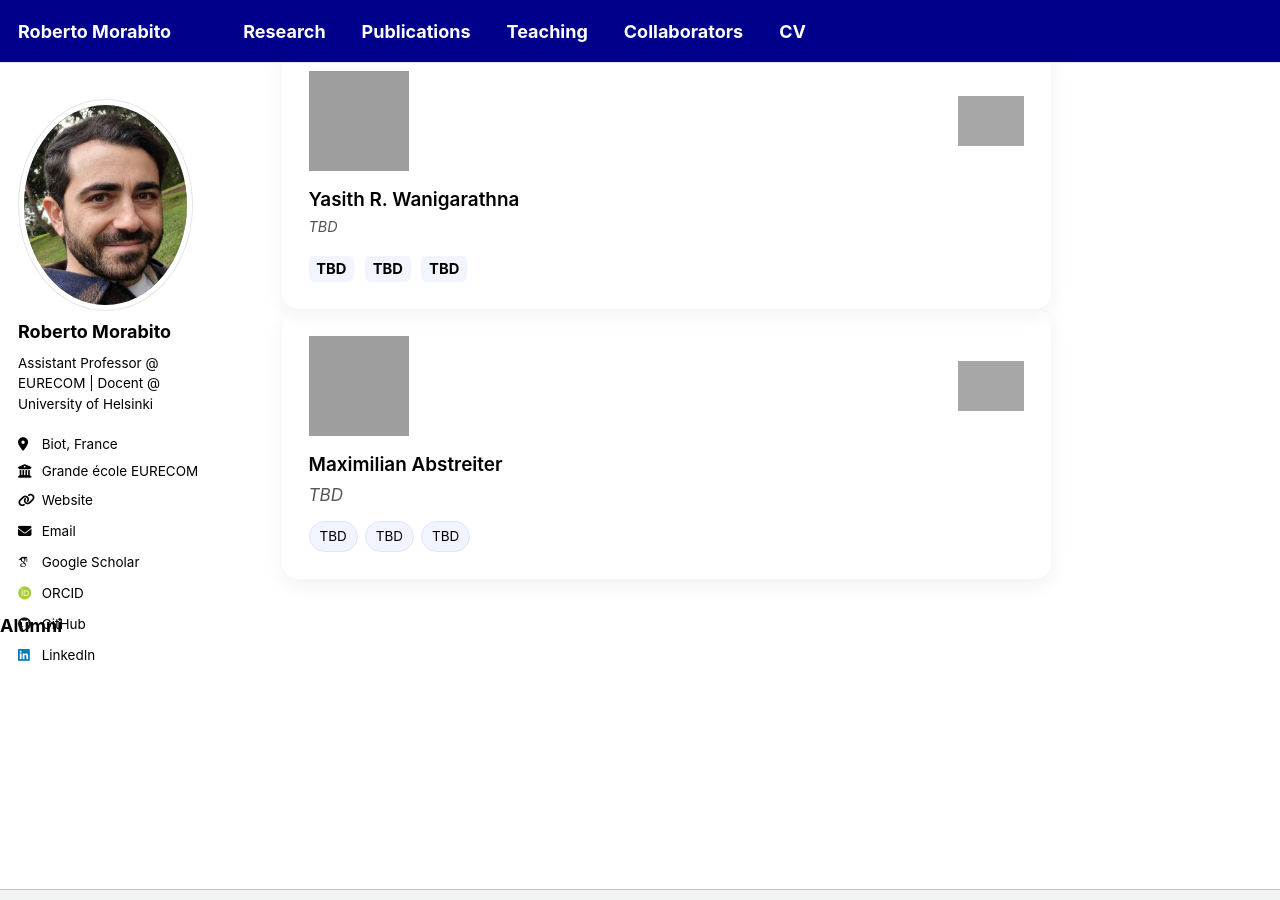
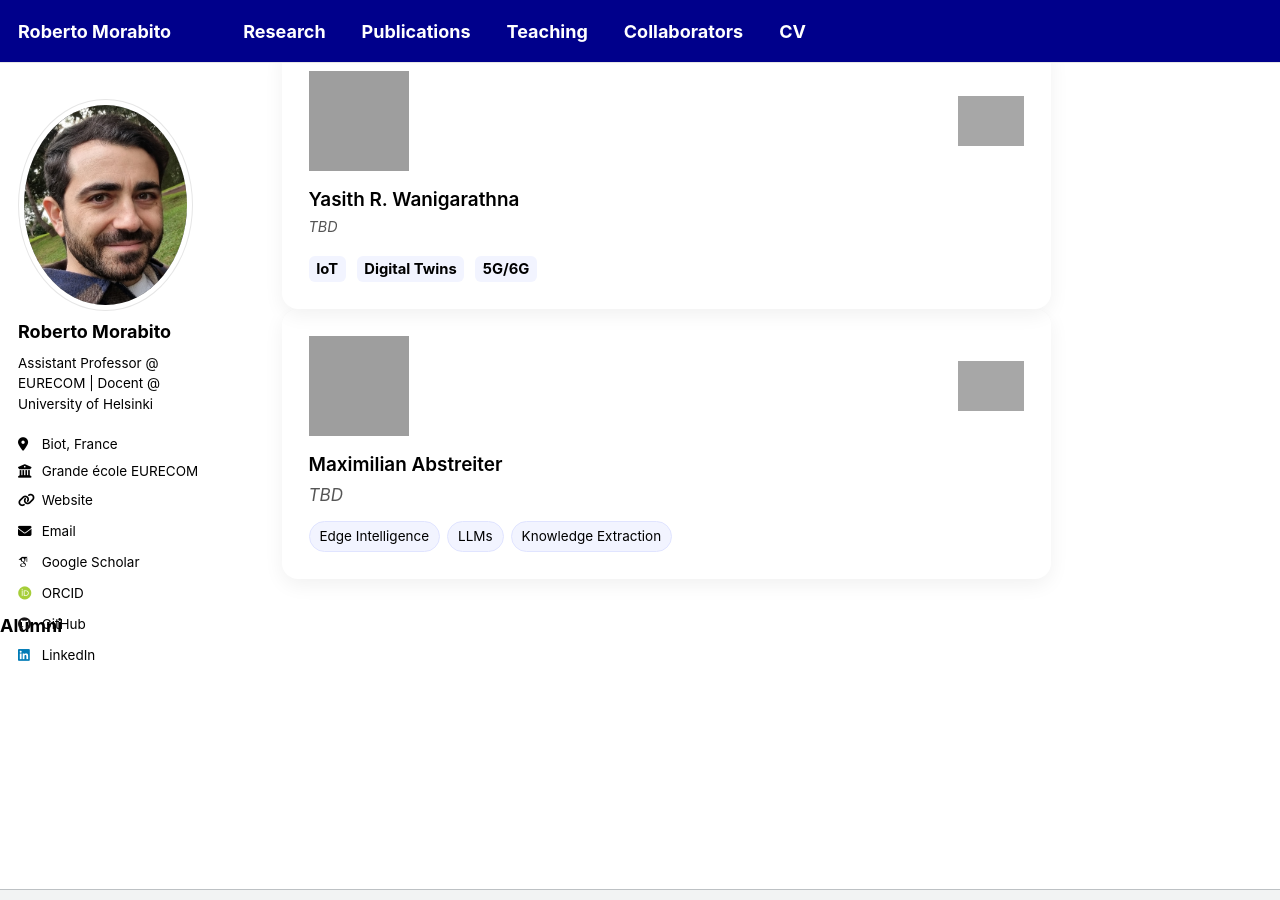
Before and after one commit to robertmora/robertmora.github.io, a Jekyll site: the page built from _pages/collaborators.html, in a window 1280 px wide and 900 px high, scrolled down 809 px. Built offline with Jekyll 4.4.1, drawn with Linux system fonts in a browser that asks for light colours; some web fonts are replaced; a script that is not in the unit is left out; grey boxes are pictures that could not be loaded.

Commit message:
Update collaborators.html

```diff
--- a/_pages/collaborators.html
+++ b/_pages/collaborators.html
@@ -294,9 +294,9 @@ author_profile: true
         TBD
       </p>
       <div class="collab-tags">
-        <span class="tag">TBD</span>
-        <span class="tag">TBD</span>
-        <span class="tag">TBD</span>
+        <span class="tag">IoT</span>
+        <span class="tag">Digital Twins</span>
+        <span class="tag">5G/6G</span>
       </div>
     </div>
   </article>
@@ -317,9 +317,9 @@ author_profile: true
         TBD
       </p>
       <div class="collab-tags">
-        <span class="tag">TBD</span>
-        <span class="tag">TBD</span>
-        <span class="tag">TBD</span>
+        <span class="tag">Edge Intelligence</span>
+        <span class="tag">LLMs</span>
+        <span class="tag">Knowledge Extraction</span>
       </div>
     </div>
   </article>
```
